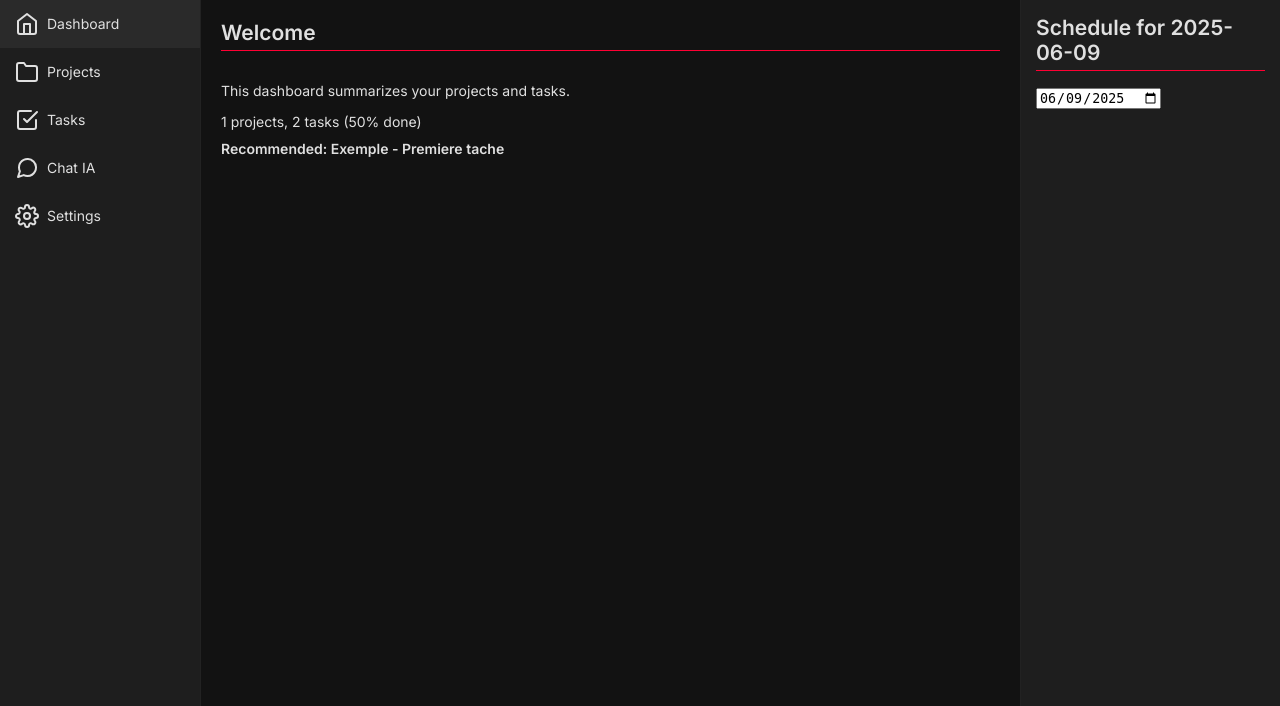
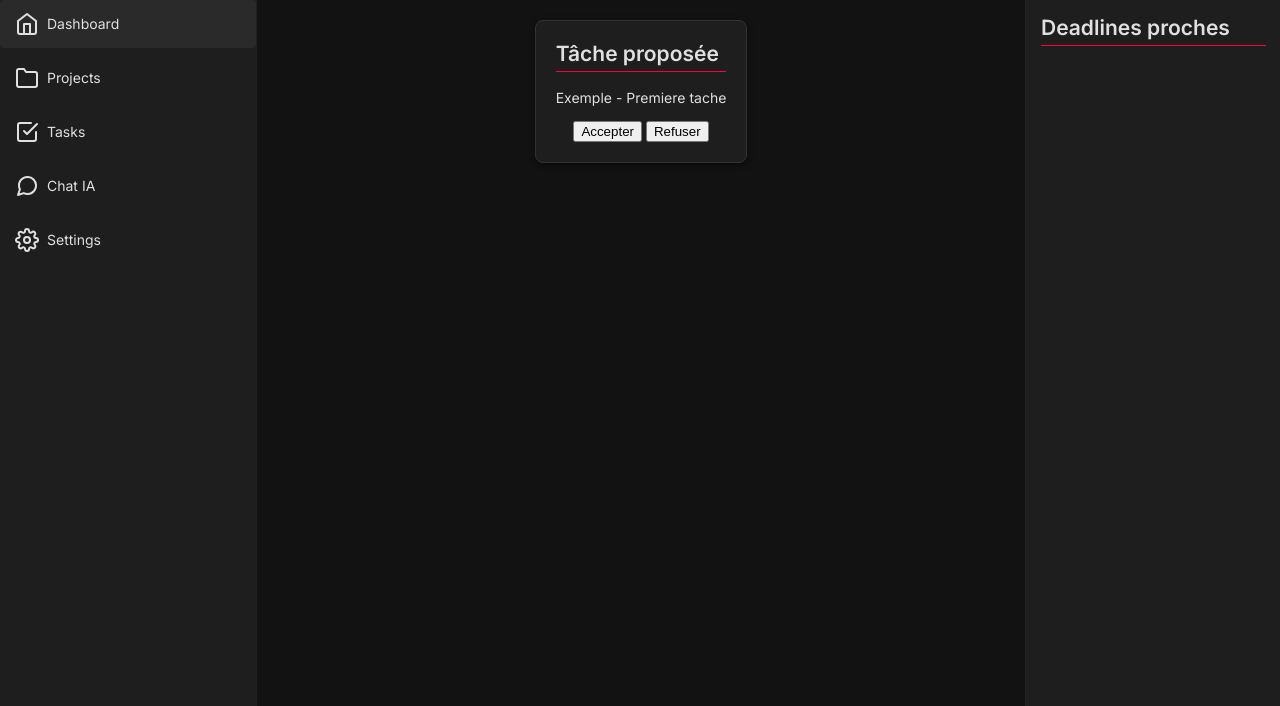
Before and after one commit to rem137/IA_Manager, a Flask app: page / in a window 1280 px wide. Shown: the part 94-800 px from the top of the page. Run offline with Flask 3, Linux system fonts and the light colour scheme; data that the repository does not hold is empty.

Commit message:
Redesign dashboard layout with proposed task and deadlines

```diff
--- a/ia_manager/web/server.py
+++ b/ia_manager/web/server.py
@@ -215,6 +215,26 @@ def calendar_day(date_str: str):
     return jsonify(tasks)
 
 
+@app.route('/api/deadlines')
+def upcoming_deadlines():
+    """Return tasks due in the next 7 days."""
+    now = datetime.utcnow()
+    projs = storage.load_projects()
+    upcoming = []
+    for p in projs:
+        for t in p.tasks:
+            if t.status == 'done' or not t.deadline:
+                continue
+            try:
+                d = datetime.fromisoformat(t.deadline)
+            except ValueError:
+                continue
+            if 0 <= (d - now).days <= 7:
+                upcoming.append({'id': t.id, 'project': p.name, 'task': t.name, 'deadline': d.isoformat()})
+    upcoming.sort(key=lambda x: x['deadline'])
+    return jsonify(upcoming)
+
+
 @app.route('/api/notifications', methods=['GET', 'POST'])
 def notifications_api():
     if request.method == 'POST':
--- a/ia_manager/web/static/main.js
+++ b/ia_manager/web/static/main.js
@@ -247,30 +247,35 @@ document.addEventListener('DOMContentLoaded', () => {
     document.querySelectorAll('#sidebar a').forEach(a => {
         a.onclick = (e) => { e.preventDefault(); showView(a.dataset.view); };
     });
-    const today = new Date().toISOString().slice(0,10);
-    document.getElementById('plan-date').value = today;
-    loadPlan(today);
-    document.getElementById('plan-date').onchange = (e) => loadPlan(e.target.value);
+    loadDeadlines();
     document.getElementById('new-task-btn').onclick = openTaskForm;
     document.getElementById('send-btn').onclick = sendMessage;
     document.getElementById('message').addEventListener('keypress', (e) => {
         if (e.key === 'Enter') { e.preventDefault(); sendMessage(); }
     });
     setInterval(loadNotifications, 5000);
+    setInterval(loadDeadlines, 60000);
     feather.replace();
+    document.getElementById('accept-proposal').onclick = () => alert('Tâche acceptée');
+    document.getElementById('decline-proposal').onclick = loadDashboard;
     showView('dashboard-view');
 });
 
-async function loadPlan(date) {
-    const res = await fetch(`/api/calendar/${date}`);
+
+async function loadDeadlines() {
+    const res = await fetch('/api/deadlines');
     const tasks = await res.json();
-    const list = document.getElementById('plan-list');
-    document.getElementById('plan-title').textContent = `Schedule for ${date}`;
+    const list = document.getElementById('deadline-list');
     list.innerHTML = '';
     tasks.forEach(t => {
         const li = document.createElement('li');
-        li.textContent = t.time ? `${t.time} - ${t.project}: ${t.task}`
-                               : `${t.project}: ${t.task}`;
+        const checkbox = document.createElement('input');
+        checkbox.type = 'checkbox';
+        checkbox.onchange = () => markDone(t.id);
+        const span = document.createElement('span');
+        span.textContent = `${t.task} - ${t.project}`;
+        li.appendChild(checkbox);
+        li.appendChild(span);
         list.appendChild(li);
     });
 }
@@ -283,16 +288,7 @@ async function fetchRecommendation() {
 
 async function loadDashboard() {
     const rec = await fetchRecommendation();
-    const res = await fetch('/api/projects');
-    const projs = await res.json();
-    let total = 0, done = 0;
-    projs.forEach(p => {
-        p.tasks.forEach(t => { total++; if (t.status === 'done') done++; });
-    });
-    const summary = document.getElementById('summary');
-    const percent = total ? Math.round(done / total * 100) : 0;
-    summary.textContent = `${projs.length} projects, ${total} tasks (${percent}% done)`;
-    document.getElementById('recommended').textContent = `Recommended: ${rec}`;
+    document.getElementById('proposal-text').textContent = rec;
 }
 
 
--- a/ia_manager/web/static/styles.css
+++ b/ia_manager/web/static/styles.css
@@ -39,7 +39,8 @@ header .logo {
 }
 
 #sidebar {
-    width: 200px;
+    flex: 0 0 20%;
+    min-width: 160px;
     background: var(--panel-bg);
     border-right: 1px solid #222;
     display: flex;
@@ -53,6 +54,8 @@ header .logo {
     text-decoration: none;
     color: var(--text-color);
     transition: background 0.2s;
+    margin-bottom: 6px;
+    border-radius: 4px;
 }
 
 #sidebar a:hover,
@@ -65,7 +68,7 @@ header .logo {
 }
 
 #content {
-    flex: 1;
+    flex: 0 0 60%;
     display: flex;
     position: relative;
 }
@@ -102,7 +105,8 @@ header .logo {
 }
 
 #context {
-    width: 260px;
+    flex: 0 0 20%;
+    min-width: 180px;
     background: var(--panel-bg);
     padding: 15px;
     box-sizing: border-box;
@@ -110,10 +114,25 @@ header .logo {
     overflow-y: auto;
 }
 
+#deadlines ul {
+    max-height: 40vh;
+    overflow-y: auto;
+}
+
 h2 {
     margin-top: 0;
     border-bottom: 1px solid var(--accent);
     padding-bottom: 5px;
+}
+
+.card {
+    background: var(--panel-bg);
+    border: 1px solid #333;
+    border-radius: 8px;
+    padding: 20px;
+    box-shadow: 0 2px 6px rgba(0,0,0,0.5);
+    max-width: 500px;
+    margin: 0 auto;
 }
 
 ul {
@@ -245,6 +264,11 @@ button.wide {
     text-align: right;
 }
 
+.card .buttons {
+    margin-top: 15px;
+    text-align: center;
+}
+
 .modal-content input,
 .modal-content textarea {
     margin-bottom: 8px;
@@ -272,10 +296,16 @@ button.wide {
 
 @media (max-width: 900px) {
     #sidebar {
-        width: 60px;
+        flex-basis: 60px;
     }
 
     #sidebar span:not(.icon) {
         display: none;
     }
+    #content {
+        flex-basis: auto;
+    }
+    #context {
+        display: none;
+    }
 }
--- a/ia_manager/web/templates/index.html
+++ b/ia_manager/web/templates/index.html
@@ -21,10 +21,14 @@
     </nav>
     <div id="content">
         <section id="dashboard-view" class="view active">
-            <h2>Welcome</h2>
-            <p>This dashboard summarizes your projects and tasks.</p>
-            <div id="summary"></div>
-            <p id="recommended"></p>
+            <div id="proposal" class="card">
+                <h2>Tâche proposée</h2>
+                <p id="proposal-text">En attente...</p>
+                <div class="buttons">
+                    <button id="accept-proposal">Accepter</button>
+                    <button id="decline-proposal">Refuser</button>
+                </div>
+            </div>
         </section>
         <section id="projects-view" class="view">
             <div id="project-list-section">
@@ -58,10 +62,9 @@
         </section>
     </div>
     <aside id="context">
-        <div id="planning">
-            <h2 id="plan-title">Schedule</h2>
-            <input type="date" id="plan-date">
-            <ul id="plan-list"></ul>
+        <div id="deadlines">
+            <h2>Deadlines proches</h2>
+            <ul id="deadline-list"></ul>
         </div>
         <div id="notifications" class="notifications"></div>
     </aside>
```
Also changed, not shown: README.md.
